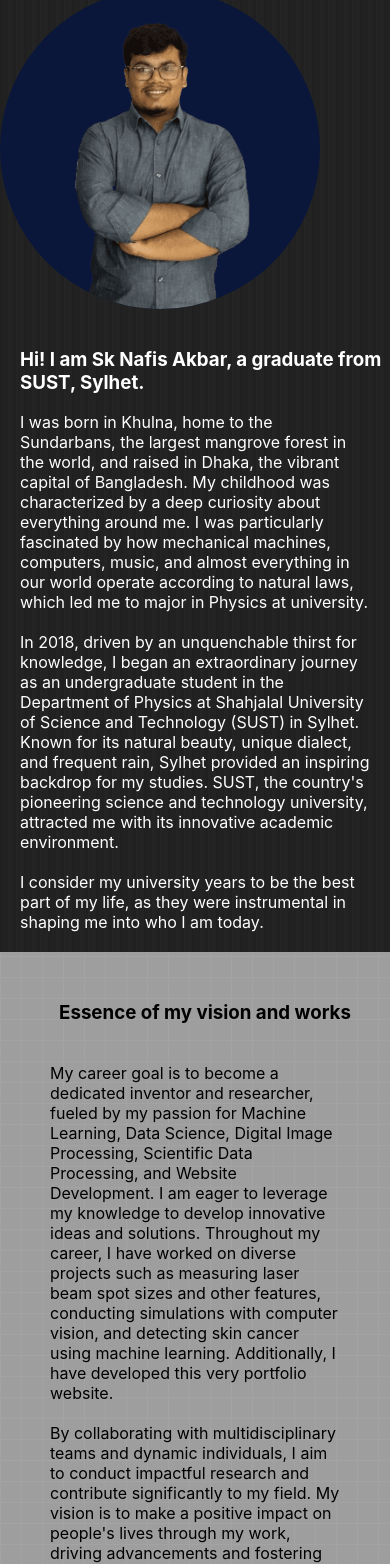
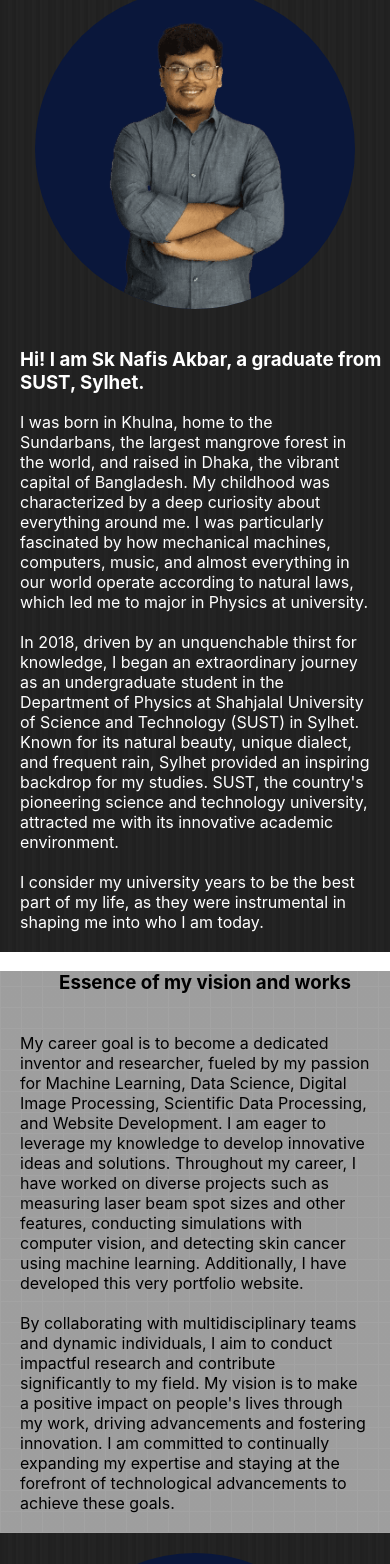
Before and after one commit to Piash-Akbar/Portfolio, a React (Create React App) app: page / in a window 390 px wide. Shown: the part 404-1968 px from the top of the page. Built offline with nearby package versions, Linux system fonts and the light colour scheme; a web font is replaced by a local one.

Commit message:
image_aligned

```diff
--- a/src/Components/Home/Home.css
+++ b/src/Components/Home/Home.css
@@ -57,6 +57,11 @@ h3{
     .About{
         display: flex;
         flex-direction: column;
+        align-items: center;
+        padding: 0;
+        margin: 0px;
+    }
+    .about-2-body{
         padding: 0;
         margin: 0px;
     }
```
